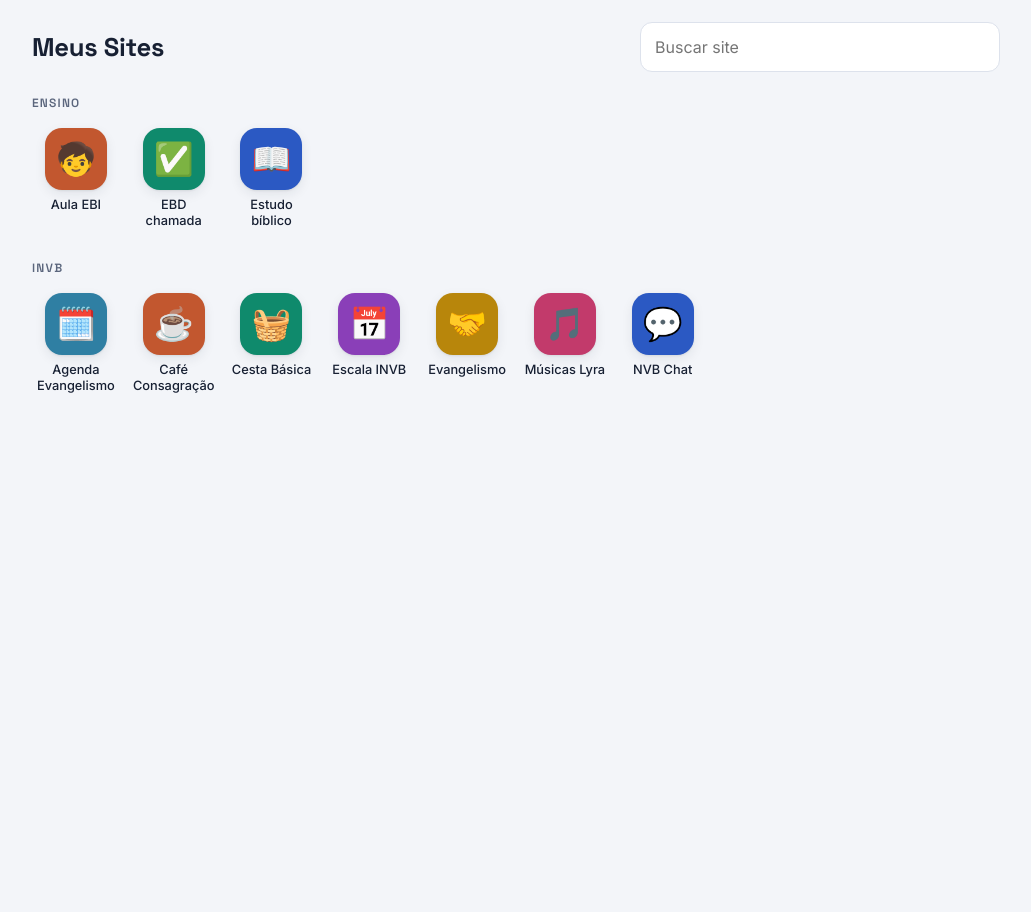
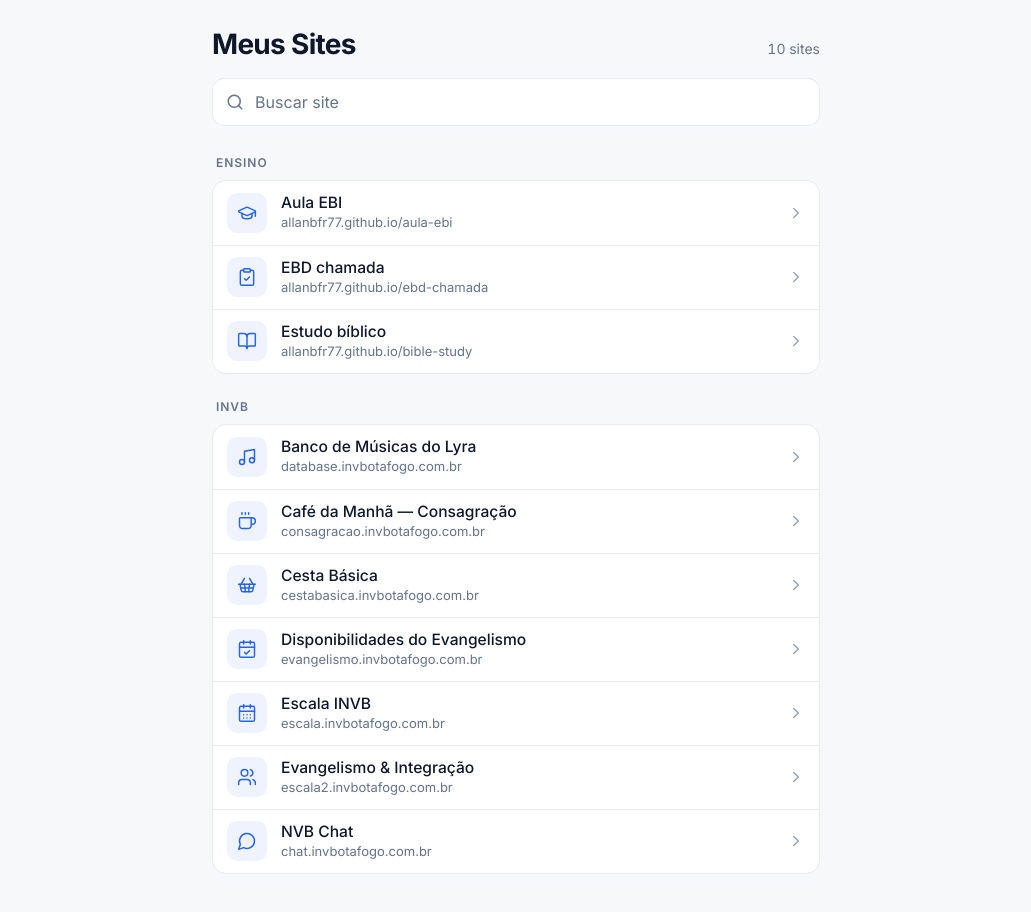
Before and after one commit to allanbfr77/meus-sites, a plain HTML site: page index.html in a window 1280 px wide. Shown: the whole page, without its empty margins (124-1155 px from the left). Before the commit the page ends 800 px from the top, so only its background shows below. Drawn offline with Linux system fonts and the light colour scheme.

Commit message:
Visual mais limpo: lista agrupada com ícones SVG
Co-Authored-By: Claude Opus 5.5 <noreply@anthropic.com>

```diff
--- a/index.html
+++ b/index.html
@@ -4,8 +4,8 @@
 <meta charset="utf-8">
 <meta name="viewport" content="width=device-width, initial-scale=1, viewport-fit=cover">
 <title>Meus Sites</title>
-<meta name="theme-color" content="#f3f5f9" media="(prefers-color-scheme: light)">
-<meta name="theme-color" content="#0f141f" media="(prefers-color-scheme: dark)">
+<meta name="theme-color" content="#f7f8fa" media="(prefers-color-scheme: light)">
+<meta name="theme-color" content="#0b0d12" media="(prefers-color-scheme: dark)">
 <meta name="apple-mobile-web-app-capable" content="yes">
 <meta name="mobile-web-app-capable" content="yes">
 <meta name="apple-mobile-web-app-title" content="Meus Sites">
@@ -15,112 +15,162 @@
 <link rel="icon" href="icon-192.png">
 <link rel="apple-touch-icon" href="apple-touch-icon.png">
 <link rel="preconnect" href="https://fonts.googleapis.com">
-<link rel="stylesheet" href="https://fonts.googleapis.com/css2?family=Inter:wght@400;500;600&family=Space+Grotesk:wght@600;700&display=swap">
+<link rel="preconnect" href="https://fonts.gstatic.com" crossorigin>
+<link rel="stylesheet" href="https://fonts.googleapis.com/css2?family=Inter:wght@400;500;600;700&display=swap">
 <script>
 /* ============================================================
    SUA LISTA DE SITES
    Para adicionar um site, copie uma linha e troque os dados.
-   - nome:  o que aparece embaixo do ícone
+   - nome:  o que aparece na lista
    - url:   o endereço completo (com https://)
-   - grupo: opcional, agrupa os ícones em seções
-   - icone: opcional, iniciais ou um emoji (vazio = iniciais do nome)
-   - cor:   opcional, ex.: "#2b59c3" (vazio = cor automática)
+   - grupo: agrupa os sites em seções
+   - icone: um destes nomes:
+       calendario, calendario-ok, chat, cafe, cesta, pessoas,
+       musica, livro, prancheta, formatura, globo, casa, coracao,
+       dinheiro, video, documento, configuracoes
    ============================================================ */
 const SITES = [
-  // { nome: "Exemplo", url: "https://exemplo.com.br", grupo: "Trabalho", icone: "", cor: "" },
-  { nome: "Cesta Básica",                    url: "https://cestabasica.invbotafogo.com.br",  grupo: "INVB",   icone: "🧺", cor: "#0f8a6c" },
-  { nome: "NVB Chat",                        url: "https://chat.invbotafogo.com.br",         grupo: "INVB",   icone: "💬", cor: "#2b59c3" },
-  { nome: "Café Consagração",                url: "https://consagracao.invbotafogo.com.br",  grupo: "INVB",   icone: "☕", cor: "#c2572f" },
-  { nome: "Escala INVB",                     url: "https://escala.invbotafogo.com.br",       grupo: "INVB",   icone: "📅", cor: "#8a3fb8" },
-  { nome: "Evangelismo",                     url: "https://escala2.invbotafogo.com.br",      grupo: "INVB",   icone: "🤝", cor: "#b8860b" },
-  { nome: "Agenda Evangelismo",              url: "https://evangelismo.invbotafogo.com.br",  grupo: "INVB",   icone: "🗓️", cor: "#2f7fa3" },
-  { nome: "Músicas Lyra",                    url: "https://database.invbotafogo.com.br",     grupo: "INVB",   icone: "🎵", cor: "#c23a6b" },
-  { nome: "EBD chamada",                     url: "https://allanbfr77.github.io/ebd-chamada/", grupo: "Ensino", icone: "✅", cor: "#0f8a6c" },
-  { nome: "Estudo bíblico",                  url: "https://allanbfr77.github.io/bible-study/", grupo: "Ensino", icone: "📖", cor: "#2b59c3" },
-  { nome: "Aula EBI",                        url: "https://allanbfr77.github.io/aula-ebi/",    grupo: "Ensino", icone: "🧒", cor: "#c2572f" },
+  { nome: "Cesta Básica",                    url: "https://cestabasica.invbotafogo.com.br",    grupo: "INVB",   icone: "cesta" },
+  { nome: "NVB Chat",                        url: "https://chat.invbotafogo.com.br",           grupo: "INVB",   icone: "chat" },
+  { nome: "Café da Manhã — Consagração",     url: "https://consagracao.invbotafogo.com.br",    grupo: "INVB",   icone: "cafe" },
+  { nome: "Escala INVB",                     url: "https://escala.invbotafogo.com.br",         grupo: "INVB",   icone: "calendario" },
+  { nome: "Evangelismo & Integração",        url: "https://escala2.invbotafogo.com.br",        grupo: "INVB",   icone: "pessoas" },
+  { nome: "Disponibilidades do Evangelismo", url: "https://evangelismo.invbotafogo.com.br",    grupo: "INVB",   icone: "calendario-ok" },
+  { nome: "Banco de Músicas do Lyra",        url: "https://database.invbotafogo.com.br",       grupo: "INVB",   icone: "musica" },
+  { nome: "EBD chamada",                     url: "https://allanbfr77.github.io/ebd-chamada/", grupo: "Ensino", icone: "prancheta" },
+  { nome: "Estudo bíblico",                  url: "https://allanbfr77.github.io/bible-study/", grupo: "Ensino", icone: "livro" },
+  { nome: "Aula EBI",                        url: "https://allanbfr77.github.io/aula-ebi/",    grupo: "Ensino", icone: "formatura" },
 ];
 </script>
 <style>
+/* Swiss minimal: neutral surfaces, one blue accent, Inter only, grouped list rows */
 :root {
-  --bg: #f3f5f9; --surface: #ffffff; --fg: #172033; --muted: #5b667d; --line: #dde2ec; --accent: #2b59c3;
-  --shadow: 0 1px 2px rgba(23,32,51,.08), 0 4px 12px rgba(23,32,51,.08);
-  --f-display: "Space Grotesk", "Segoe UI", system-ui, sans-serif;
-  --f-body: "Inter", "Segoe UI", system-ui, -apple-system, sans-serif;
+  --bg: #f7f8fa;
+  --surface: #ffffff;
+  --fg: #0f172a;
+  --muted: #64748b;
+  --line: #e7eaf0;
+  --hover: #f3f5f9;
+  --accent: #2563eb;
+  --accent-soft: #eef3fe;
+  --ring: #2563eb;
+  --font: "Inter", -apple-system, "Segoe UI", system-ui, sans-serif;
+  --radius: 14px;
   color-scheme: light;
 }
 @media (prefers-color-scheme: dark) { :root {
-  --bg: #0f141f; --surface: #182031; --fg: #e6eaf3; --muted: #97a2ba; --line: #2a3448; --accent: #7d9cf0;
-  --shadow: 0 1px 2px rgba(0,0,0,.35), 0 4px 12px rgba(0,0,0,.3); color-scheme: dark } }
+  --bg: #0b0d12; --surface: #14171e; --fg: #e8ebf2; --muted: #8a93a6; --line: #232834; --hover: #1a1e27;
+  --accent: #7aa2ff; --accent-soft: #1b2440; --ring: #7aa2ff; color-scheme: dark } }
+
 * { box-sizing: border-box }
 html { -webkit-text-size-adjust: 100% }
-body { margin: 0; background: var(--bg); color: var(--fg); font-family: var(--f-body); font-size: 15px; line-height: 1.5;
-  padding-top: env(safe-area-inset-top, 0px); padding-bottom: env(safe-area-inset-bottom, 0px) }
-.wrap { max-width: 1000px; margin: 0 auto; padding-block: 22px 48px;
+body { margin: 0; background: var(--bg); color: var(--fg); font-family: var(--font); font-size: 16px; line-height: 1.5;
+  -webkit-font-smoothing: antialiased; padding-top: env(safe-area-inset-top, 0px); padding-bottom: env(safe-area-inset-bottom, 0px) }
+.wrap { max-width: 640px; margin: 0 auto; padding-block: 28px 56px;
   padding-left: max(16px, env(safe-area-inset-left, 0px)); padding-right: max(16px, env(safe-area-inset-right, 0px));
-  display: flex; flex-direction: column; gap: 22px }
-header { display: flex; flex-wrap: wrap; align-items: center; gap: 12px 16px }
-h1 { font-family: var(--f-display); font-size: 1.6rem; font-weight: 700; margin: 0; letter-spacing: -.01em; flex: 1 1 auto }
-.search { flex: 1 1 260px; max-width: 360px; min-width: 0; padding: 12px 14px; border-radius: 12px; border: 1px solid var(--line);
-  background: var(--surface); color: var(--fg); font: inherit; font-size: 16px }
-.search:focus-visible { outline: 2px solid var(--accent); outline-offset: 1px }
-.group { display: flex; flex-direction: column; gap: 12px }
-.group h2 { font-family: var(--f-display); font-size: .75rem; text-transform: uppercase; letter-spacing: .1em; color: var(--muted); margin: 0; font-weight: 600 }
-.grid { display: grid; grid-template-columns: repeat(auto-fill, minmax(84px, 1fr)); gap: 20px 10px }
-.tile { display: flex; flex-direction: column; align-items: center; gap: 7px; padding: 4px 2px; text-decoration: none; color: var(--fg);
-  text-align: center; min-width: 0; -webkit-tap-highlight-color: transparent; border-radius: 12px }
-.tile:focus-visible { outline: 2px solid var(--accent); outline-offset: 2px }
-.icon { width: 62px; height: 62px; border-radius: 17px; display: grid; place-items: center; font-family: var(--f-display);
-  font-weight: 700; font-size: 1.4rem; color: #fff; box-shadow: var(--shadow); transition: transform .1s }
-.icon.emoji { font-size: 2rem }
-.tile:active .icon { transform: scale(.92) }
-@media (hover: hover) { .tile:hover .icon { transform: translateY(-2px) } }
-.name { font-size: .8rem; font-weight: 500; line-height: 1.25; overflow-wrap: break-word; hyphens: auto; -webkit-hyphens: auto; display: -webkit-box; -webkit-line-clamp: 2; -webkit-box-orient: vertical; overflow: hidden }
-.empty { background: var(--surface); border: 1px dashed var(--line); border-radius: 14px; padding: 32px 20px; text-align: center; color: var(--muted) }
-@media (max-width: 600px) { .search { max-width: none; flex-basis: 100% } h1 { font-size: 1.4rem } .grid { grid-template-columns: repeat(4, minmax(0,1fr)) } }
-@media (max-width: 340px) { .grid { grid-template-columns: repeat(3, minmax(0,1fr)) } }
-@media (prefers-reduced-motion: reduce) { .icon { transition: none } }
+  display: flex; flex-direction: column; gap: 28px }
+
+header { display: flex; flex-direction: column; gap: 16px }
+.title { display: flex; align-items: baseline; justify-content: space-between; gap: 12px }
+h1 { margin: 0; font-size: 1.75rem; font-weight: 700; letter-spacing: -.025em; line-height: 1.2 }
+.count { font-size: .875rem; color: var(--muted); font-variant-numeric: tabular-nums; white-space: nowrap }
+
+.search { position: relative }
+.search svg { position: absolute; left: 14px; top: 50%; transform: translateY(-50%); width: 18px; height: 18px; color: var(--muted); pointer-events: none }
+.search input { width: 100%; height: 48px; padding: 0 14px 0 42px; border-radius: 12px; border: 1px solid var(--line);
+  background: var(--surface); color: var(--fg); font: inherit; font-size: 16px; transition: border-color .2s, box-shadow .2s }
+.search input::placeholder { color: var(--muted) }
+.search input:focus { outline: none; border-color: var(--ring); box-shadow: 0 0 0 3px var(--accent-soft) }
+
+section { display: flex; flex-direction: column; gap: 8px }
+section h2 { margin: 0; padding-left: 4px; font-size: .75rem; font-weight: 600; text-transform: uppercase; letter-spacing: .08em; color: var(--muted) }
+.card { background: var(--surface); border: 1px solid var(--line); border-radius: var(--radius); overflow: hidden }
+.row { display: flex; align-items: center; gap: 14px; min-height: 64px; padding: 10px 14px; text-decoration: none; color: inherit;
+  cursor: pointer; transition: background-color .2s; -webkit-tap-highlight-color: transparent }
+.row + .row { border-top: 1px solid var(--line) }
+.row:hover { background: var(--hover) }
+.row:active { background: var(--hover) }
+.row:focus-visible { outline: 2px solid var(--ring); outline-offset: -2px; border-radius: var(--radius) }
+.ico { flex: none; width: 40px; height: 40px; border-radius: 10px; background: var(--accent-soft); color: var(--accent); display: grid; place-items: center }
+.ico svg { width: 20px; height: 20px }
+.txt { flex: 1 1 auto; min-width: 0; display: flex; flex-direction: column }
+.name { font-size: .975rem; font-weight: 500; line-height: 1.35; overflow: hidden; text-overflow: ellipsis; white-space: nowrap }
+.host { font-size: .8125rem; color: var(--muted); overflow: hidden; text-overflow: ellipsis; white-space: nowrap }
+.chev { flex: none; width: 18px; height: 18px; color: var(--muted); opacity: .7; transition: transform .2s }
+.row:hover .chev { transform: translateX(2px) }
+
+.empty { padding: 32px 20px; text-align: center; color: var(--muted); font-size: .9375rem }
+@media (prefers-reduced-motion: reduce) { * { transition: none !important } }
 </style>
 </head>
 <body>
 <div class="wrap">
   <header>
-    <h1>Meus Sites</h1>
-    <input id="q" class="search" type="search" placeholder="Buscar site" aria-label="Buscar site" autocomplete="off">
+    <div class="title"><h1>Meus Sites</h1><span class="count" id="count"></span></div>
+    <label class="search" for="q">
+      <svg viewBox="0 0 24 24" fill="none" stroke="currentColor" stroke-width="2" stroke-linecap="round" stroke-linejoin="round" aria-hidden="true"><circle cx="11" cy="11" r="8"/><path d="m21 21-4.3-4.3"/></svg>
+      <input id="q" type="search" placeholder="Buscar site" aria-label="Buscar site" autocomplete="off">
+    </label>
   </header>
   <main id="list"></main>
 </div>
 <script>
-const COLORS = ["#2b59c3","#0f8a6c","#c2572f","#8a3fb8","#b8860b","#c23a6b","#2f7fa3","#4b5563"];
-function hashColor(s){ let h=0; for (const c of s) h=(h*31+c.charCodeAt(0))>>>0; return COLORS[h%COLORS.length]; }
-function initials(n){ const w=n.trim().split(/\s+/).filter(Boolean); return ((w[0]||"?")[0]+(w[1]?w[1][0]:"")).toUpperCase(); }
-function fixUrl(u){ u=(u||"").trim(); return /^https?:\/\//i.test(u) ? u : "https://"+u; }
+/* Lucide icons (ISC license) */
+const ICONS = {
+  "calendario": '<path d="M8 2v4"/><path d="M16 2v4"/><rect width="18" height="18" x="3" y="4" rx="2"/><path d="M3 10h18"/><path d="M8 14h.01"/><path d="M12 14h.01"/><path d="M16 14h.01"/><path d="M8 18h.01"/><path d="M12 18h.01"/><path d="M16 18h.01"/>',
+  "calendario-ok": '<path d="M8 2v4"/><path d="M16 2v4"/><rect width="18" height="18" x="3" y="4" rx="2"/><path d="M3 10h18"/><path d="m9 16 2 2 4-4"/>',
+  "chat": '<path d="M7.9 20A9 9 0 1 0 4 16.1L2 22Z"/>',
+  "cafe": '<path d="M10 2v2"/><path d="M14 2v2"/><path d="M16 8a1 1 0 0 1 1 1v8a4 4 0 0 1-4 4H7a4 4 0 0 1-4-4V9a1 1 0 0 1 1-1h14a4 4 0 1 1 0 8h-1"/><path d="M6 2v2"/>',
+  "cesta": '<path d="m15 11-1 9"/><path d="m19 11-4-7"/><path d="M2 11h20"/><path d="m3.5 11 1.6 7.4a2 2 0 0 0 2 1.6h9.8a2 2 0 0 0 2-1.6l1.7-7.4"/><path d="M4.5 15.5h15"/><path d="m5 11 4-7"/><path d="m9 11 1 9"/>',
+  "pessoas": '<path d="M16 21v-2a4 4 0 0 0-4-4H6a4 4 0 0 0-4 4v2"/><circle cx="9" cy="7" r="4"/><path d="M22 21v-2a4 4 0 0 0-3-3.87"/><path d="M16 3.13a4 4 0 0 1 0 7.75"/>',
+  "musica": '<path d="M9 18V5l12-2v13"/><circle cx="6" cy="18" r="3"/><circle cx="18" cy="16" r="3"/>',
+  "livro": '<path d="M12 7v14"/><path d="M3 18a1 1 0 0 1-1-1V4a1 1 0 0 1 1-1h5a4 4 0 0 1 4 4 4 4 0 0 1 4-4h5a1 1 0 0 1 1 1v13a1 1 0 0 1-1 1h-6a3 3 0 0 0-3 3 3 3 0 0 0-3-3z"/>',
+  "prancheta": '<rect width="8" height="4" x="8" y="2" rx="1" ry="1"/><path d="M16 4h2a2 2 0 0 1 2 2v14a2 2 0 0 1-2 2H6a2 2 0 0 1-2-2V6a2 2 0 0 1 2-2h2"/><path d="m9 14 2 2 4-4"/>',
+  "formatura": '<path d="M21.42 10.922a1 1 0 0 0-.019-1.838L12.83 5.18a2 2 0 0 0-1.66 0L2.6 9.08a1 1 0 0 0 0 1.832l8.57 3.908a2 2 0 0 0 1.66 0z"/><path d="M22 10v6"/><path d="M6 12.5V16a6 3 0 0 0 12 0v-3.5"/>',
+  "globo": '<circle cx="12" cy="12" r="10"/><path d="M12 2a14.5 14.5 0 0 0 0 20 14.5 14.5 0 0 0 0-20"/><path d="M2 12h20"/>',
+  "casa": '<path d="M15 21v-8a1 1 0 0 0-1-1h-4a1 1 0 0 0-1 1v8"/><path d="M3 10a2 2 0 0 1 .709-1.528l7-5.999a2 2 0 0 1 2.582 0l7 5.999A2 2 0 0 1 21 10v9a2 2 0 0 1-2 2H5a2 2 0 0 1-2-2z"/>',
+  "coracao": '<path d="M19 14c1.49-1.46 3-3.21 3-5.5A5.5 5.5 0 0 0 16.5 3c-1.76 0-3 .5-4.5 2-1.5-1.5-2.74-2-4.5-2A5.5 5.5 0 0 0 2 8.5c0 2.3 1.5 4.05 3 5.5l7 7Z"/>',
+  "dinheiro": '<rect width="20" height="12" x="2" y="6" rx="2"/><circle cx="12" cy="12" r="2"/><path d="M6 12h.01M18 12h.01"/>',
+  "video": '<path d="m16 13 5.223 3.482a.5.5 0 0 0 .777-.416V7.87a.5.5 0 0 0-.752-.432L16 10.5"/><rect x="2" y="6" width="14" height="12" rx="2"/>',
+  "documento": '<path d="M15 2H6a2 2 0 0 0-2 2v16a2 2 0 0 0 2 2h12a2 2 0 0 0 2-2V7Z"/><path d="M14 2v4a2 2 0 0 0 2 2h4"/><path d="M10 9H8"/><path d="M16 13H8"/><path d="M16 17H8"/>',
+  "configuracoes": '<path d="M12.22 2h-.44a2 2 0 0 0-2 2v.18a2 2 0 0 1-1 1.73l-.43.25a2 2 0 0 1-2 0l-.15-.08a2 2 0 0 0-2.73.73l-.22.38a2 2 0 0 0 .73 2.73l.15.1a2 2 0 0 1 1 1.72v.51a2 2 0 0 1-1 1.74l-.15.09a2 2 0 0 0-.73 2.73l.22.38a2 2 0 0 0 2.73.73l.15-.08a2 2 0 0 1 2 0l.43.25a2 2 0 0 1 1 1.73V20a2 2 0 0 0 2 2h.44a2 2 0 0 0 2-2v-.18a2 2 0 0 1 1-1.73l.43-.25a2 2 0 0 1 2 0l.15.08a2 2 0 0 0 2.73-.73l.22-.39a2 2 0 0 0-.73-2.73l-.15-.08a2 2 0 0 1-1-1.74v-.5a2 2 0 0 1 1-1.74l.15-.09a2 2 0 0 0 .73-2.73l-.22-.38a2 2 0 0 0-2.73-.73l-.15.08a2 2 0 0 1-2 0l-.43-.25a2 2 0 0 1-1-1.73V4a2 2 0 0 0-2-2z"/><circle cx="12" cy="12" r="3"/>'
+};
+const CHEV = '<path d="m9 18 6-6-6-6"/>';
+const svg = (paths, cls) => `<svg class="${cls||""}" viewBox="0 0 24 24" fill="none" stroke="currentColor" stroke-width="1.75" stroke-linecap="round" stroke-linejoin="round" aria-hidden="true">${paths}</svg>`;
+const fixUrl = u => { u=(u||"").trim(); return /^https?:\/\//i.test(u) ? u : "https://"+u; };
+const host = u => { try { const x=new URL(u); return (x.hostname+x.pathname).replace(/^www\./,"").replace(/\/$/,""); } catch { return u; } };
+const norm = s => s.toLowerCase().normalize("NFD").replace(/[̀-ͯ]/g,"");
 const sites = SITES.filter(s => s && s.nome && s.url).map(s => ({...s, url: fixUrl(s.url)}));
+const ORDER = ["Ensino", "INVB"];
+
 function render(){
-  const q = document.getElementById("q").value.trim().toLowerCase();
+  const q = norm(document.getElementById("q").value.trim());
   const list = document.getElementById("list"); list.replaceChildren();
-  if (!sites.length){ const e=document.createElement("div"); e.className="empty"; e.textContent="Nenhum site cadastrado ainda. Adicione na lista SITES do arquivo index.html."; list.append(e); return; }
-  const shown = sites.filter(s => !q || (s.nome+" "+s.url+" "+(s.grupo||"")).toLowerCase().includes(q));
-  if (!shown.length){ const e=document.createElement("div"); e.className="empty"; e.textContent="Nenhum site encontrado."; list.append(e); return; }
+  document.getElementById("count").textContent = `${sites.length} sites`;
+  const shown = sites.filter(s => !q || norm(s.nome+" "+s.url+" "+(s.grupo||"")).includes(q));
+  if (!shown.length){ const e=document.createElement("div"); e.className="card empty"; e.textContent = sites.length ? "Nenhum site encontrado." : "Nenhum site cadastrado."; list.append(e); return; }
   const groups = new Map();
-  for (const s of shown){ const g=(s.grupo||"").trim(); if(!groups.has(g)) groups.set(g,[]); groups.get(g).push(s); }
-  const names=[...groups.keys()].sort((a,b)=> !a?1:!b?-1:a.localeCompare(b,"pt-BR"));
-  const wrap=document.createElement("div"); wrap.style.cssText="display:flex;flex-direction:column;gap:26px";
+  for (const s of shown){ const g=(s.grupo||"Outros").trim(); if(!groups.has(g)) groups.set(g,[]); groups.get(g).push(s); }
+  const rank = g => { const i=ORDER.indexOf(g); return i<0 ? 99 : i; };
+  const names = [...groups.keys()].sort((a,b)=> rank(a)-rank(b) || a.localeCompare(b,"pt-BR"));
+  const frag = document.createElement("div"); frag.style.cssText="display:flex;flex-direction:column;gap:24px";
   for (const g of names){
-    const sec=document.createElement("section"); sec.className="group";
-    if (names.length>1 || g){ const h=document.createElement("h2"); h.textContent=g||"Outros"; sec.append(h); }
-    const grid=document.createElement("div"); grid.className="grid";
+    const sec=document.createElement("section");
+    const h=document.createElement("h2"); h.textContent=g; sec.append(h);
+    const card=document.createElement("div"); card.className="card";
     for (const s of groups.get(g).sort((a,b)=>a.nome.localeCompare(b.nome,"pt-BR"))){
-      const a=document.createElement("a"); a.className="tile"; a.href=s.url; a.rel="noopener"; a.title=s.url;
-      const i=document.createElement("div"); i.className="icon";
-      const t=(s.icone||"").trim()||initials(s.nome);
-      if (/\p{Extended_Pictographic}/u.test(t)) i.classList.add("emoji");
-      i.textContent=t; i.style.background=s.cor||hashColor(s.nome);
-      const n=document.createElement("div"); n.className="name"; n.textContent=s.nome;
-      a.append(i,n); grid.append(a);
+      const a=document.createElement("a"); a.className="row"; a.href=s.url; a.rel="noopener";
+      const ico=document.createElement("span"); ico.className="ico"; ico.innerHTML=svg(ICONS[s.icone]||ICONS.globo);
+      const txt=document.createElement("span"); txt.className="txt";
+      const n=document.createElement("span"); n.className="name"; n.textContent=s.nome;
+      const hh=document.createElement("span"); hh.className="host"; hh.textContent=host(s.url);
+      txt.append(n,hh);
+      const chev=document.createElement("span"); chev.style.display="contents"; chev.innerHTML=svg(CHEV,"chev");
+      a.append(ico,txt,chev); card.append(a);
     }
-    sec.append(grid); wrap.append(sec);
+    sec.append(card); frag.append(sec);
   }
-  list.append(wrap);
+  list.append(frag);
 }
 document.getElementById("q").addEventListener("input", render);
 render();
```
